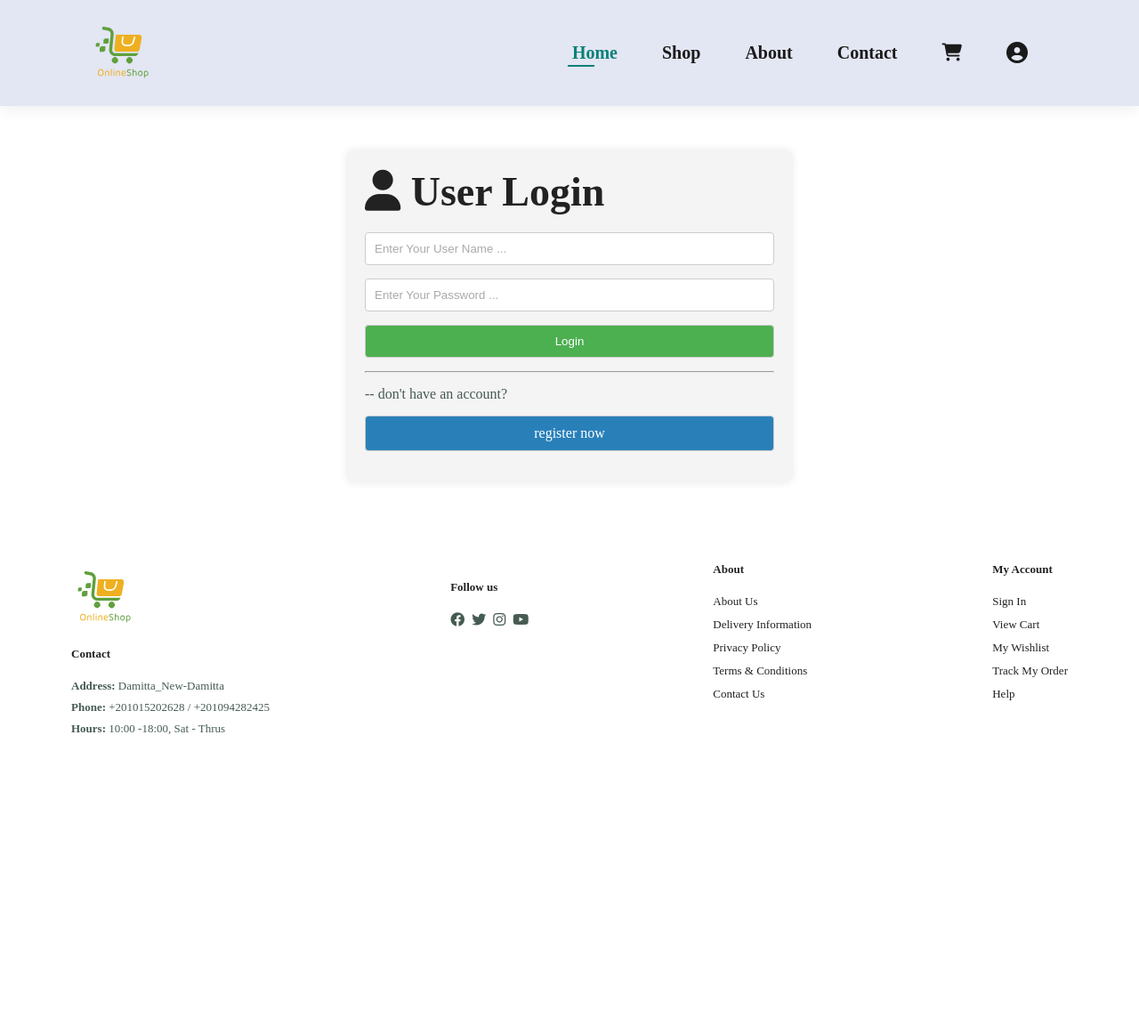
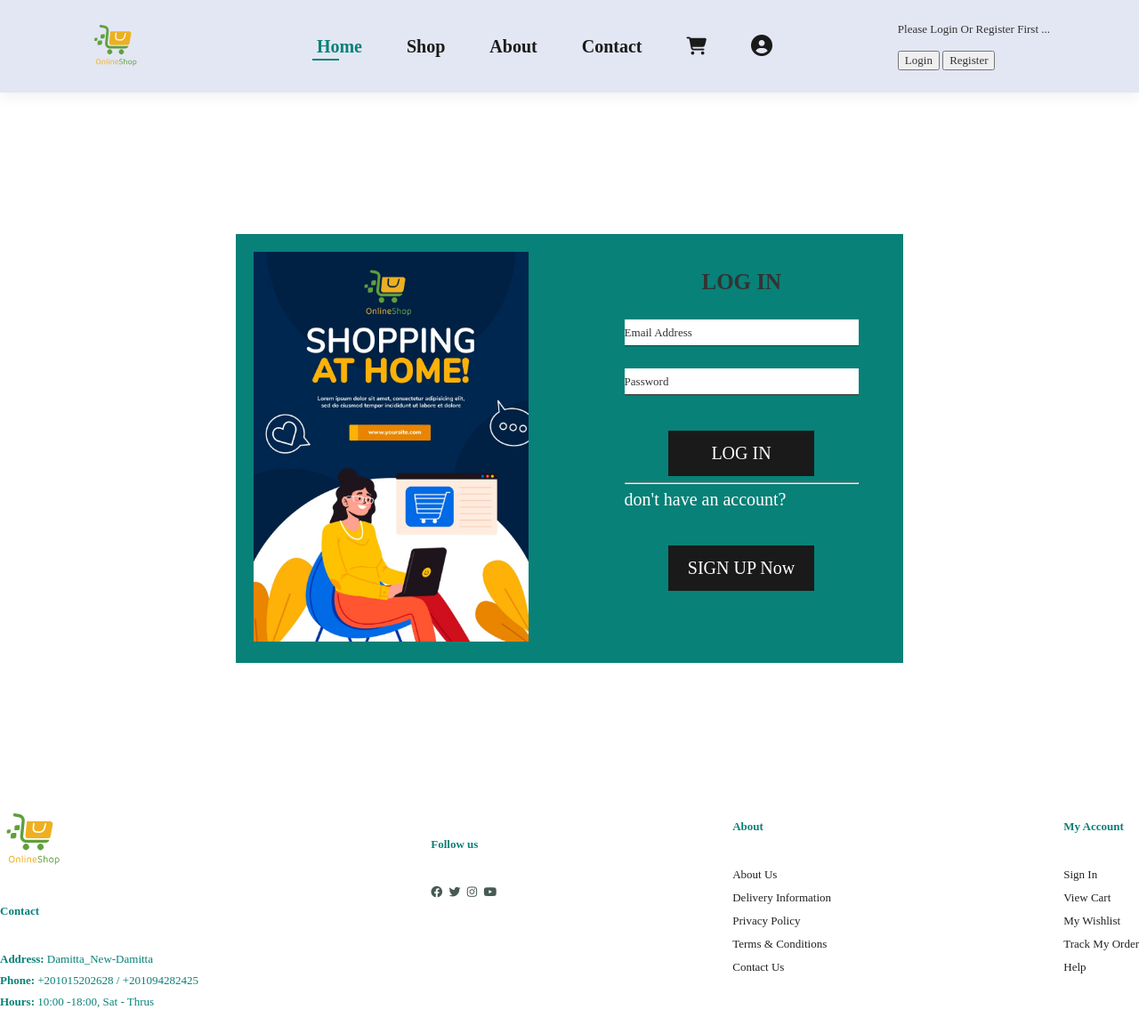
Before and after one commit to MahmoudElshiha/online-ecommerce, a PHP site: page /user_login.php in a window 1280 px wide. Shown: the whole page at 89% size. Before the commit the page ends 826 px from the top, so only its background shows below. Run offline with PHP 8.4, Linux system fonts and the light colour scheme.

Commit message:
login$signup

```diff
--- /dev/null
+++ b/styles/style_sign_log.css
@@ -0,0 +1,115 @@
+* {
+    -webkit-box-sizing: border-box;
+    -moz-box-sizing: border-box;
+    box-sizing: border-box;
+    }
+
+  body {
+    background-color: #fff;
+    font-family: "Poppins-Regular";
+    color: #333;
+    font-size: 13px;
+    margin: 0; }
+
+  input, button {
+    font-family: "Poppins-Regular";
+    color: #333;
+    font-size: 13px; }
+
+  p,h3{
+    margin: 0; }
+
+  img {
+    max-width: 80%; }
+
+  a:hover {
+    text-decoration: none; }
+
+  .wrapper {
+    min-height: 100vh;
+    background-size: cover;
+    background-repeat: no-repeat;
+    display: flex;
+    align-items: center; }
+
+  .inner {
+    padding: 20px;
+    background: #088178;
+    max-width: 750px;
+    margin: auto;
+    display: flex; }
+    .inner .image-holder {
+      width: 83%; }
+    .inner form {
+      width: 65%;
+      padding-top: 20px;
+      padding-left: 30px;
+      padding-right: 30px; }
+    .inner h3 {
+      text-transform: uppercase;
+      font-size: 25px;
+      font-family: "Poppins-SemiBold";
+      text-align: center;
+      margin-bottom: 28px; }
+
+  .form-wrapper {
+    position: relative; }
+    .form-wrapper i {
+      position: absolute;
+      bottom: 9px;
+      right: 0; }
+
+  .form-control {
+    border: 1px solid #333;
+    border-top: none;
+    border-right: none;
+    border-left: none;
+    display: block;
+    width: 100%;
+    height: 30px;
+    padding: 0;
+    margin-bottom: 25px; }
+    .form-control::-webkit-input-placeholder {
+      font-size: 13px;
+      color: #333;
+      font-family: "Poppins-Regular"; }
+    .form-control::-moz-placeholder {
+      font-size: 13px;
+      color: #333;
+      font-family: "Poppins-Regular"; }
+    .form-control:-ms-input-placeholder {
+      font-size: 13px;
+      color: #333;
+      font-family: "Poppins-Regular"; }
+    .form-control:-moz-placeholder {
+      font-size: 13px;
+      color: #333;
+      font-family: "Poppins-Regular"; }
+  .register-sign-log{
+    font-size: 20px;
+    color: #fff;
+  }
+  .herf-style{
+    color: #fff;
+    text-decoration: none;
+  }
+
+  .button-style-sign-log{
+    border: none;
+    width: 164px;
+    height: 51px;
+    margin: auto;
+    margin-top: 40px;
+    cursor: pointer;
+    display: flex;
+    align-items: center;
+    justify-content: center;
+    padding: 0;
+    background: #1a1a1a;
+    font-size: 20px;
+    color: #fff;
+    vertical-align: middle;
+    -webkit-transform: perspective(1px) translateZ(0);
+    transform: perspective(1px) translateZ(0);
+    -webkit-transition-duration: 0.3s;
+    transition-duration: 0.3s; }
--- a/user_login.php
+++ b/user_login.php
@@ -14,10 +14,10 @@
 
     <title> E-commerce Website</title>
 
-    <link rel="stylesheet" href="./styles/style.css" />
     <link rel="stylesheet" href="./styles/header.css" />
     <link rel="stylesheet" href="./styles/footer.css" />
-    <link rel="stylesheet" href="./styles/form.css" />
+    <link rel="stylesheet" href="./styles/style_sign_log.css"/>
+
 
 
 </head>
@@ -31,19 +31,28 @@
     <!-- header end -->
 
     <!-- login Form Strat -->
-    <section class="form-container">
-
-        <h2> <i class="fa-solid fa-user"></i> User Login </h2> <br>
-        <form>
-            <input type="text" name="username" id="username" placeholder="Enter Your User Name ..." required maxlength="50">
-            <input type="password" name="password" id="password" placeholder="Enter Your Password ..." required maxlength="20">
-
-            <input type="submit" value="Login">
-            <hr>
-            <p>-- don't have an account?</p>
-            <a href="./user_register.php" class="option-btn">register now</a>
-        </form>
-    </section>
+    <div class="wrapper">
+			<div class="inner">
+				<div class="image-holder">
+                    <img src="images/photo_sign_log.jpg" alt="">
+				</div>
+				<form action="">
+					<h3>LOG IN</h3>
+					<div class="form-wrapper">
+						<input type="text" placeholder="Email Address" class="form-control">
+					</div>
+					<div class="form-wrapper">
+						<input type="password" placeholder="Password" class="form-control">
+					</div>
+					<button class="button-style-sign-log">LOG IN</button>
+					<hr>
+					<div class = "register-sign-log">
+					<p>don't have an account?</p>
+					<button class="button-style-sign-log"><a href="./user_register.php" class="herf-style">SIGN UP Now</a></button>
+			    	</div>
+				</form>
+			</div>
+	</div>
 
     <!-- login Form End -->
 
```
Also changed, not shown: user_register.php (+29 -19 lines), images/photo_sign_log.jpg (added).
